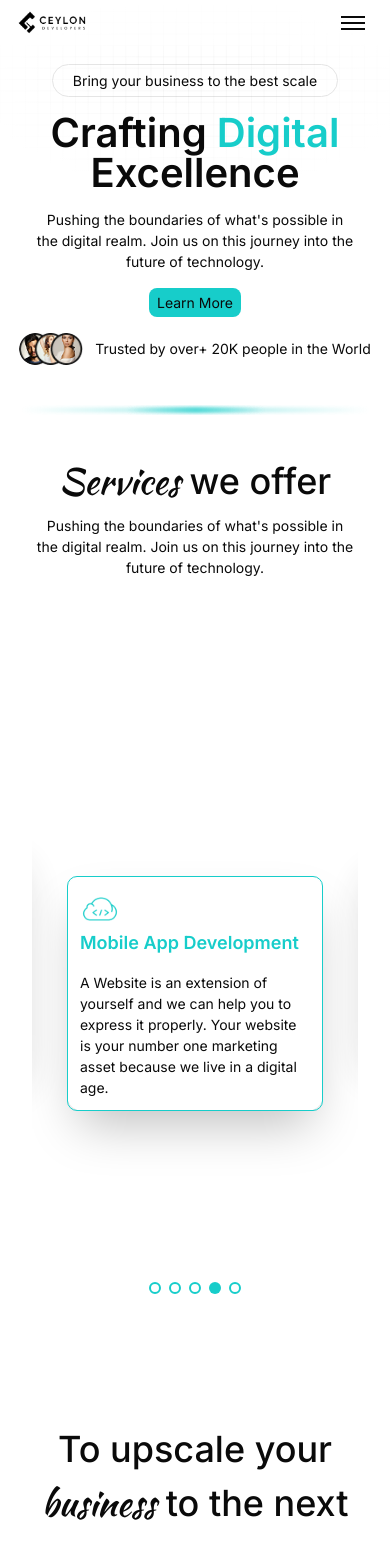
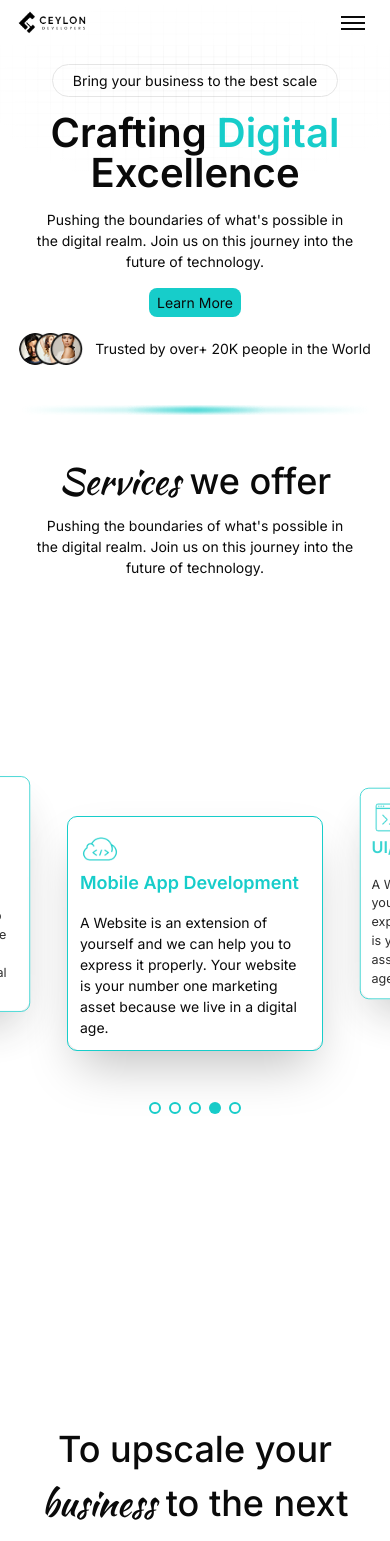
Before and after one commit to Roshen-Perera/ceylon-developers-portfolio, a Next.js app: page / in a window 390 px wide. Shown: the top 1541 px of the page. Built offline with nearby package versions, Linux system fonts and the light colour scheme.

Commit message:
Fix: Update JSX setting in tsconfig.json for React 17 compatibility

```diff
--- a/components/serviceCarousel.tsx
+++ b/components/serviceCarousel.tsx
@@ -102,10 +102,10 @@ const StaggeredCarousel = () => {
   }
 
   return (
-    <div className="flex items-center justify-center min-h-screen p-8">
+    <div className="flex items-center justify-center min-h-screen">
       <div className="relative w-full max-w-6xl">
         {/* Carousel Container */}
-        <div className="relative h-144 overflow-hidden">
+        <div className="relative h-144 overflow-hidden lg:my-0 lg:mt-0 -my-30 -mt-60">
           <div className="absolute inset-0 flex items-center justify-center">
             {indicesToRender.map((index) => {
               const service = getServiceData(index);
--- a/tsconfig.json
+++ b/tsconfig.json
@@ -15,7 +15,7 @@
     "moduleResolution": "bundler",
     "resolveJsonModule": true,
     "isolatedModules": true,
-    "jsx": "preserve",
+    "jsx": "react-jsx",
     "incremental": true,
     "plugins": [
       {
```
